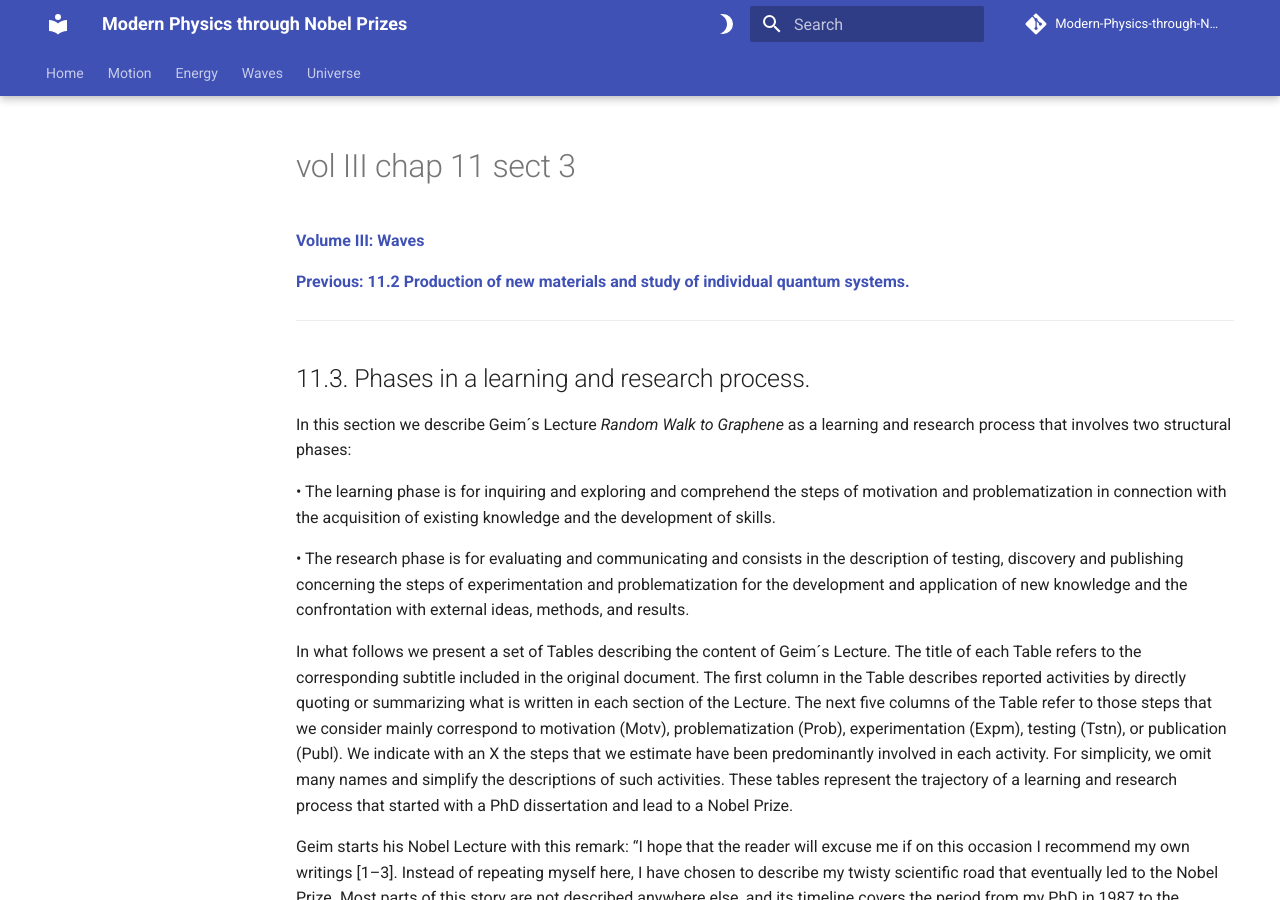
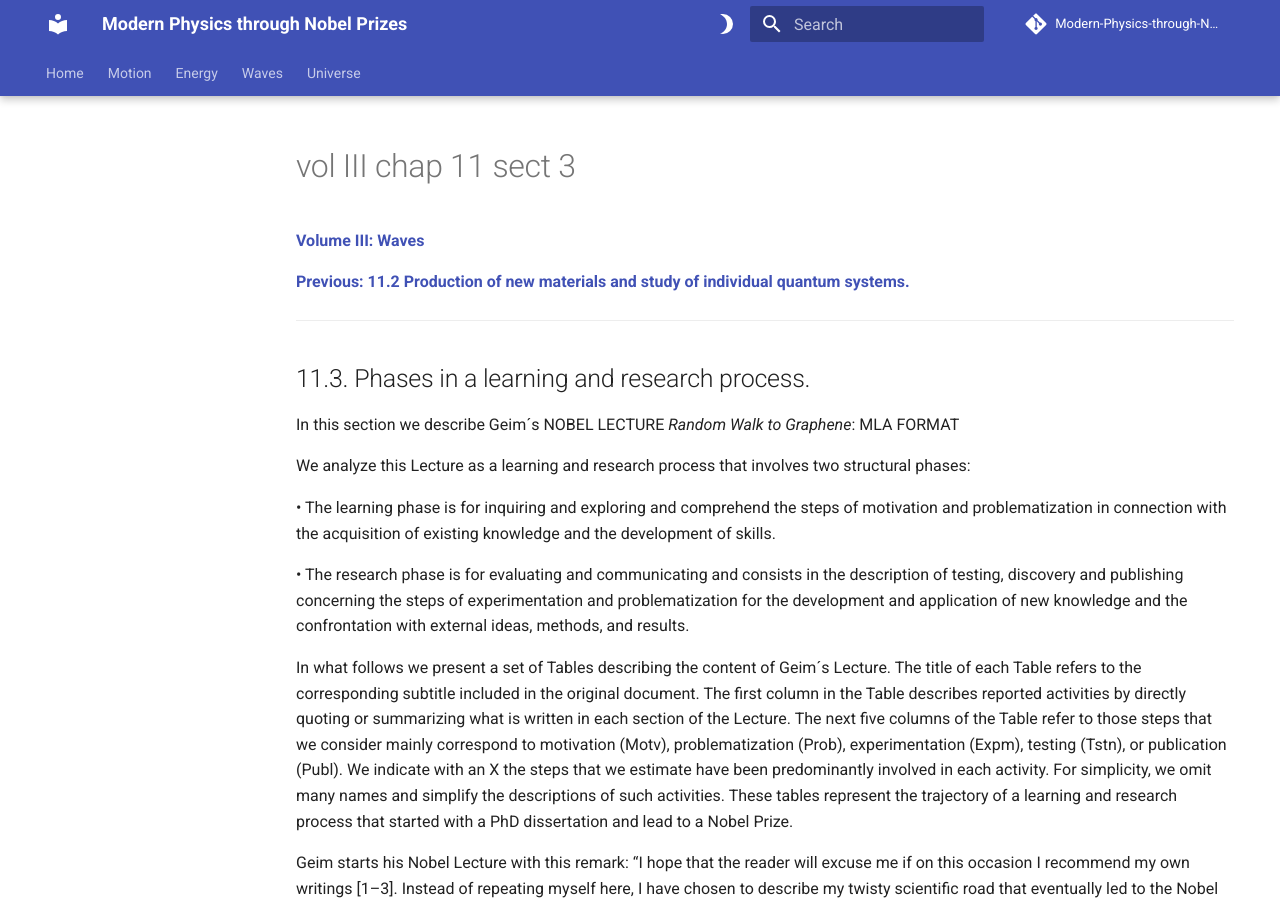
Before and after one commit to modphysnobel/modphysnobel.github.io, an MkDocs documentation site: the page built from docs/vol-III/vol-III-chap-11-sect-3.md, in a window 1280 px wide and 900 px high. Built offline with MkDocs 1.6.1 and Material for MkDocs 9.7.7, drawn with Linux system fonts in a browser that asks for light colours; some web fonts are replaced; comment, search, counter and statistics services are not loaded.

Commit message:
Update vol-III-chap-11-sect-3.md

```diff
--- a/docs/vol-III/vol-III-chap-11-sect-3.md
+++ b/docs/vol-III/vol-III-chap-11-sect-3.md
@@ -7,11 +7,13 @@
 
 ## 11.3. Phases in a learning and research process.
 
-In this section we describe Geim´s Lecture *Random Walk to Graphene* as a learning and research process that involves two structural phases:
-
-•	The learning phase is for inquiring and exploring and comprehend the steps of motivation and problematization in connection with the acquisition of existing knowledge and the development of skills.
-
-•	The research phase is for evaluating and communicating and consists in the description of testing, discovery and publishing concerning the steps of experimentation and problematization for the development and application of new knowledge and the confrontation with external ideas, methods, and results.
+In this section we describe Geim´s NOBEL LECTURE *Random Walk to Graphene*: MLA FORMAT
+
+We analyze this Lecture as a learning and research process that involves two structural phases:
+
+• The learning phase is for inquiring and exploring and comprehend the steps of motivation and problematization in connection with the acquisition of existing knowledge and the development of skills.
+
+• The research phase is for evaluating and communicating and consists in the description of testing, discovery and publishing concerning the steps of experimentation and problematization for the development and application of new knowledge and the confrontation with external ideas, methods, and results.
 
 In what follows we present a set of Tables describing the content of Geim´s Lecture. The title of each Table refers to the corresponding subtitle included in the original document.  The first column in the Table describes reported activities by directly quoting or summarizing what is written in each section of the Lecture. The next five columns of the Table refer to those steps that we consider mainly correspond to motivation (Motv), problematization (Prob), experimentation (Expm), testing (Tstn), or publication (Publ). We indicate with an X the steps that we estimate have been predominantly involved in each activity. For simplicity, we omit many names and simplify the descriptions of such  activities. These tables represent the trajectory of a learning and research process that started with a PhD dissertation and lead to a Nobel Prize.
 
```
